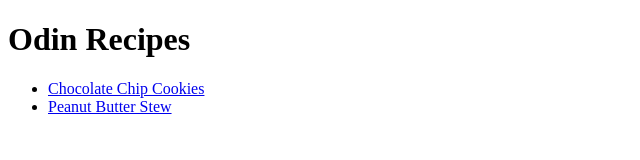
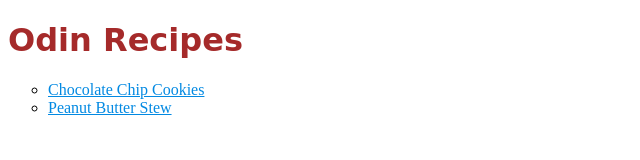
Before and after one commit to Vertimyst/odin-recipes, a plain HTML site: page index.html in a window 1280 px wide. Shown: the whole page, without its empty margins (0-640 px from the left). Drawn offline with Linux system fonts and the light colour scheme.

Commit message:
Add styles to recipe pages

```diff
--- /dev/null
+++ b/css/styles.css
@@ -0,0 +1,12 @@
+h1, h2, h3, h4 {
+    font-family: 'Brush Script MT', cursive;
+    color:brown;
+}
+
+a {
+    color:rgb(2, 137, 226);
+}
+
+ul {
+    list-style-type:circle;
+}
--- a/index.html
+++ b/index.html
@@ -3,6 +3,7 @@
 <head>
     <meta charset="UTF-8">
     <meta name="viewport" content="width=device-width, initial-scale=1.0">
+    <link rel="stylesheet" href="css/styles.css">
     <title>Odin Recipes</title>
 </head>
 <body>
```
Also changed, not shown: recipes/cookies.html (+1 -0 lines), recipes/peanut_butter_stew.html (+1 -0 lines).
